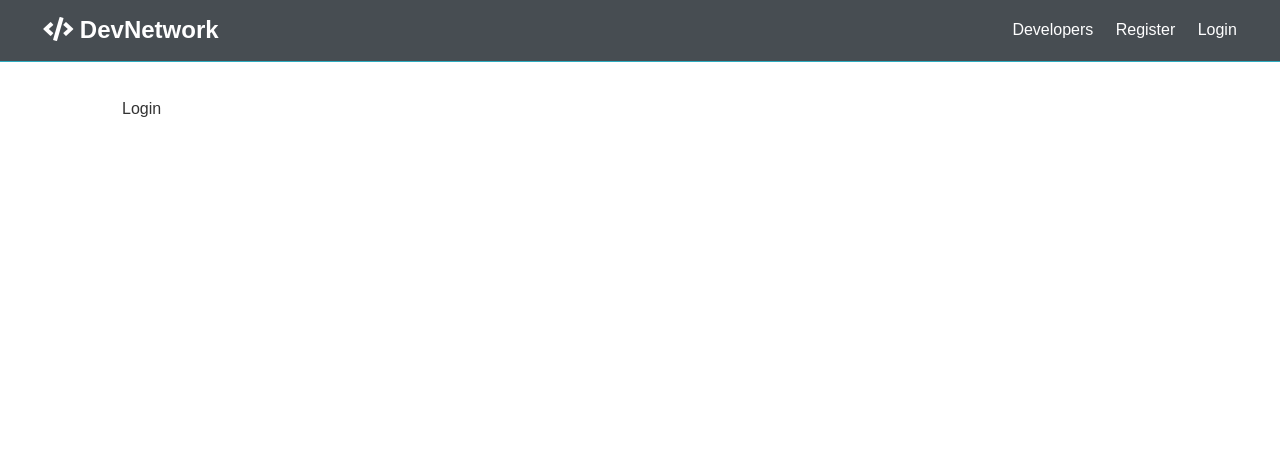
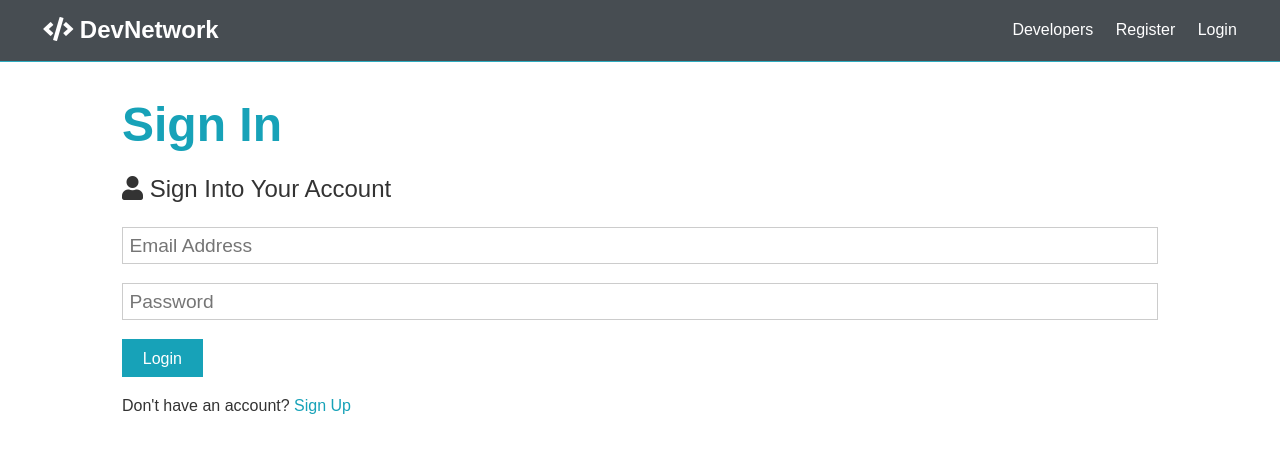
Before and after one commit to emreyeprem/social_ntw, a React (Create React App) app in the folder client/: page /login in a window 1280 px wide. Shown: the top 452 px of the page. Built offline with nearby package versions, Linux system fonts and the light colour scheme.

Commit message:
redux integrated

```diff
--- a/client/src/components/auth/Login.js
+++ b/client/src/components/auth/Login.js
@@ -1,11 +1,44 @@
-import React from 'react';
+import React, { Fragment, useState } from 'react';
+import { Link } from 'react-router-dom';
 
 const Login = () => {
+    const [formData, setFormData] = useState({
+        email: '',
+        password: ''
+    });
+    // destructure below line to avoid writing  formData.name, formdData.email etc..
+    const { email, password } = formData;
+
+    const onChange = e => setFormData({ ...formData, [e.target.name]: e.target.value });
+
+    const onSubmit = async e => {
+        e.preventDefault();
+        console.log('Success')
+    }
+
     return (
-        <div>
-          Login
-        </div>
-)
-}
+        <Fragment>
+          <h1 className="large text-primary">Sign In</h1>
+            <p className="lead"><i className="fas fa-user"></i> Sign Into Your Account</p>
+            <form className="form" onSubmit={e => onSubmit(e)}>
+             <div className="form-group">
+                <input type="email" placeholder="Email Address"
+                name="email" value={email}
+                onChange={e => onChange(e)} required />
+                </div>
+                <div className="form-group">
+                    <input type="password" placeholder="Password"
+                name="password" minLength="6"
+                value={password}
+                onChange={e => onChange(e)} />
+                </div>
+                <input type="submit" className="btn btn-primary" value="Login" />
+                    </form>
+                    <p className="my-1">
+                    Don't have an account? <Link to='/register'>Sign Up</Link>
+                </p>
+            </Fragment>
+       )
+ }
 
 export default Login
--- a/client/src/components/auth/Register.js
+++ b/client/src/components/auth/Register.js
@@ -1,4 +1,6 @@
 import React, { Fragment, useState } from 'react';
+import { Link } from 'react-router-dom';
+// import axios from 'axios';
 
 const Register = () => {
     const [formData, setFormData] = useState({
@@ -12,11 +14,38 @@ const Register = () => {
 
     const onChange = e => setFormData({ ...formData, [e.target.name]: e.target.value });
 
+    const onSubmit = async e => {
+        e.preventDefault();
+        if(password !== password2) {
+            console.log('Password do not match');
+        }else {
+            console.log('Success')
+            // const newUser = {
+            //     name,
+            //     email,
+            //     password
+            // }
+            // try {
+            //     const config = {
+            //         headers: {
+            //             'Content-Type': 'application/json'
+            //         }
+            //     }
+            //     const body = JSON.stringify(newUser);
+            //     const res = await axios.post('/api/users', body, config);
+            //     console.log(res.data);
+            // } catch(err) {
+            //     console.error(err.response.data);
+            // }
+        }
+    }
+
     return (
         <Fragment>
             <h1 className="large text-primary">Sign Up</h1>
             <p className="lead"><i className="fas fa-user"></i> Create Your Account</p>
-             <form className="form" action="create-profile.html">
+             <form className="form"
+                   onSubmit={e => onSubmit(e)}>
               <div className="form-group">
                <input type="text" placeholder="Name"
                       name="name" value={name}
@@ -45,7 +74,7 @@ const Register = () => {
                  <input type="submit" className="btn btn-primary" value="Register" />
               </form>
             <p className="my-1">
-             Already have an account? <a href="login.html">Sign In</a>
+             Already have an account? <Link to='/login'>Sign In</Link>
             </p>
          </Fragment>
     )
--- /dev/null
+++ b/client/src/reducers/index.js
@@ -0,0 +1,12 @@
+import { combineReducers } from 'redux';
+// import alert from './alert';
+// import auth from './auth';
+// import profile from './profile';
+// import post from './post';
+
+export default combineReducers({
+    // alert,
+    // auth,
+    // profile,
+    // post
+});
--- /dev/null
+++ b/client/src/store.js
@@ -0,0 +1,16 @@
+import { createStore, applyMiddleware } from 'redux';
+import { composeWithDevTools } from 'redux-devtools-extension';
+import thunk from 'redux-thunk';
+import rootReducer from './reducers';
+
+const initialState = {};
+
+const middleware = [thunk];
+
+const store = createStore(
+    rootReducer,
+    initialState,
+    composeWithDevTools(applyMiddleware(...middleware))
+);
+
+export default store;
```
Also changed, not shown: client/src/App.js (+7 -1 lines).
